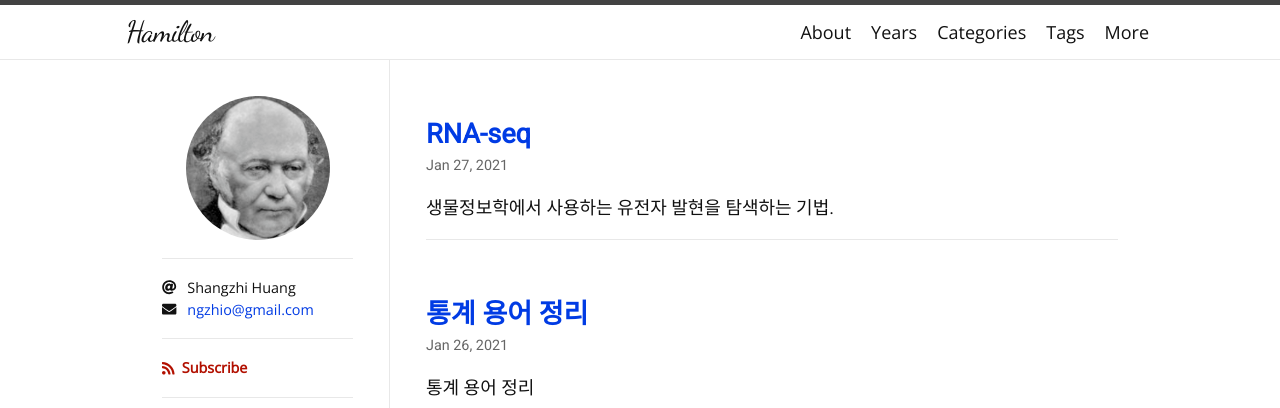
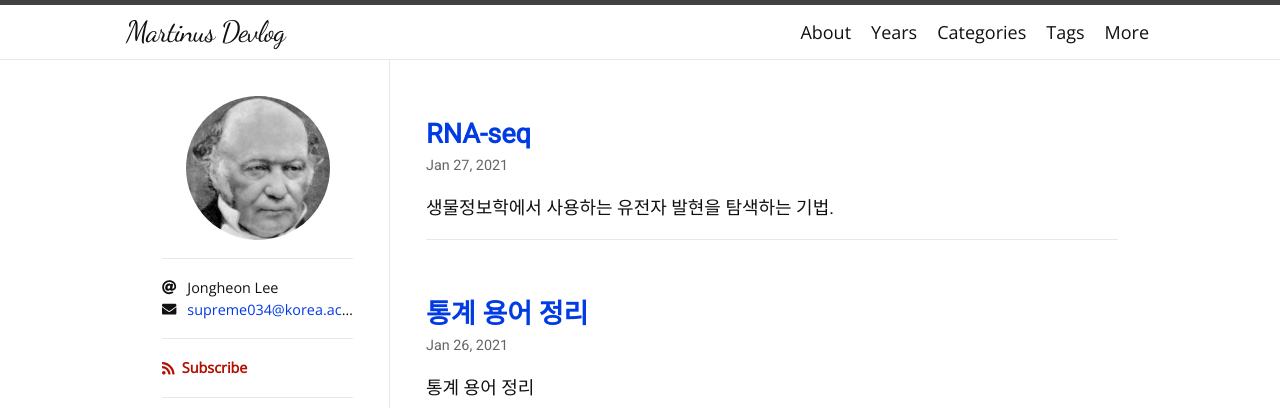
Before and after one commit to martinuslee/martinuslee.github.io, a Jekyll site: the page built from index.html, in a window 1280 px wide. Shown: the top 408 px of the page. Built offline with Jekyll 4.4.1, drawn with Linux system fonts in a browser that asks for light colours; nearby versions of some CDN libraries; some web fonts are replaced; the list of posts is cut into pages by our own code; some of the changed text lies outside the part shown.

Commit message:
config change

```diff
--- a/_config.yml
+++ b/_config.yml
@@ -1,8 +1,8 @@
-title: Hamilton
-description: A minimal and beautiful Jekyll theme best for writing and note-taking.
-author: Shangzhi Huang
+title: Martinus Devlog
+description: always be hustle
+author: Jongheon Lee
 avatar: /logo.png
-email: ngzhio@gmail.com
+email: supreme034@korea.ac.kr
 
 plugins:
   - jekyll-seo-tag
@@ -29,15 +29,10 @@ exclude:
 
 # Jekyll SEO Tag (Optional)
 # =========================
-twitter:
-  username: ngzhio
-  card: summary
 logo: logo.png
 social:
-  name: Shangzhi Huang
+  name: Jongheon Lee
   links:
-    - https://twitter.com/ngzhio
-    - https://www.facebook.com/ngzhio
-    - https://github.com/ngzhio
-google_site_verification: u4WXQl0Eu66rsQo2kRdCNx
+    - https://github.com/martinuslee
+    - https://instagram.com/bornin4march
 lang: en
```
